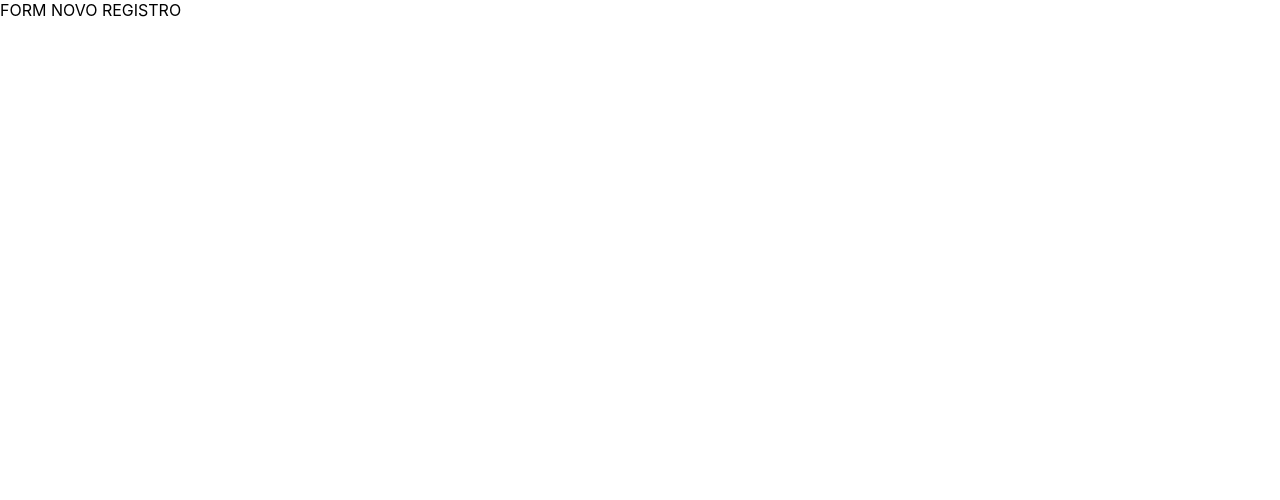
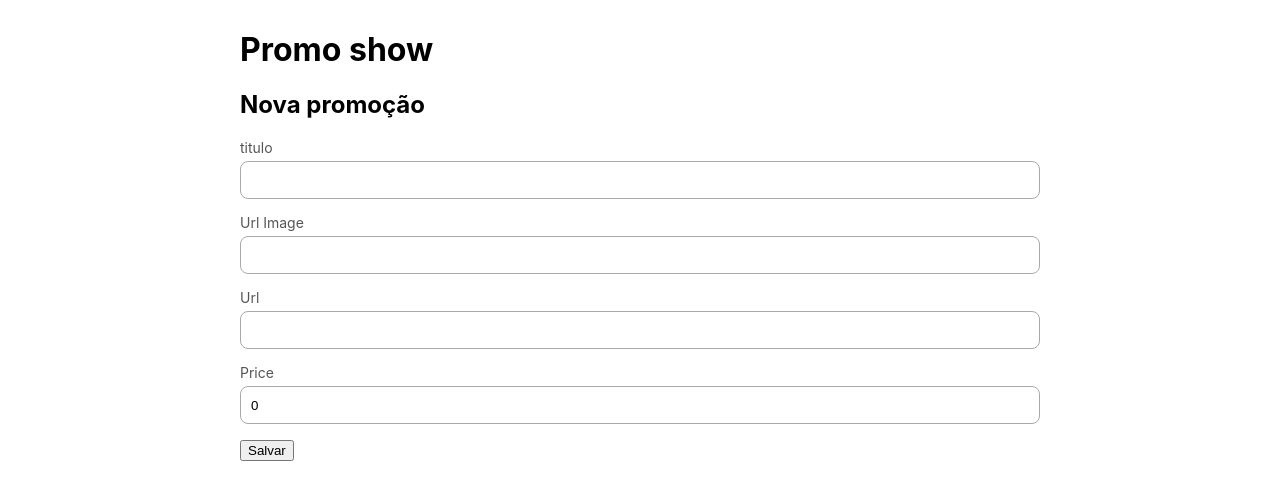
Before and after one commit to fwoliveira/list_promotion, a React (Create React App) app: page /create in a window 1280 px wide. Shown: the top 500 px of the page. Built offline with nearby package versions, Linux system fonts and the light colour scheme.

Commit message:
edit-promoçoes

```diff
--- a/src/Routes/Root.jsx
+++ b/src/Routes/Root.jsx
@@ -6,7 +6,7 @@ import {
   Route,
 } from "react-router-dom";
 
-import PagesPromotionForm from "../pages/Promotion/Form/form";
+import PagesPromotionForm from "../pages/Promotion/Form/Form";
 
 // import PagesPromotionlist from "../pages/Promotion/List/list";
 import PagesPromotionSearch from "../pages/Promotion/Search/Search";
--- /dev/null
+++ b/src/componets/Promotion/Form/Form.jsx
@@ -0,0 +1,97 @@
+import React , {useEffect,useState} from 'react';
+import FormCss from './Form.module.css';
+import axios from 'axios';
+import { useNavigate } from 'react-router-dom';
+
+const initialValue = {
+    title: '',
+    imageUrl:'',
+    url: '',
+    price: 0,
+}
+
+
+
+const PromotionForm = ({id}) => {
+    const[values, setValues] = useState(initialValue);
+    const navigate = useNavigate();
+    console.log(values);
+    function onChange(ev){
+        const{name, value} = ev.target;
+
+        // console.log({name, value});
+        setValues({...values, [name]: value})
+    }
+    useEffect( ()=>{
+        if(id){
+            axios.get(`http://localhost:5000/promotions/${id}`)
+            .then( (response) => {
+                setValues(response.data);
+            })
+        }
+
+    }, [id])
+
+
+
+    function onSubmit(ev){
+        ev.preventDefault();
+
+        const method = id ? 'put' : 'post';
+        const url = id
+          ?`http://localhost:5000/promotions/${id}`
+          :'http://localhost:5000/promotions'
+
+          axios[method](url, values)
+          .then( (response) => {
+              navigate('/');
+          })
+
+        // ev.preventDefault();
+        // axios.post('http://localhost:5000/promotions/', values)
+        // .then( (response) => {
+        //     navigate('/')
+        // })
+
+
+    }
+    return(
+        <div>
+            <h1>Promo show</h1>
+            <h2> Nova promoção</h2>
+            <form onSubmit={onSubmit}>
+                <div className={FormCss.PromotionFormGroup}>
+                <label htmlFor="title">titulo</label>
+                <input type="text" id="title" name="title" value={values.title} onChange={onChange} />
+                </div>
+
+                <div className={FormCss.PromotionFormGroup}>
+                <label htmlFor="title">Url Image</label>
+                <input type="text" id="imageUrl" name="imageUrl" value={values.imageUrl} onChange={onChange} />
+                </div>
+
+                <div className={FormCss.PromotionFormGroup}>
+                <label htmlFor="url">Url</label>
+                <input type="text" id="url" name="url" value={values.url} onChange={onChange} />
+                </div>
+
+                <div className={FormCss.PromotionFormGroup}>
+                <label htmlFor="price">Price</label>
+                <input type="number" step="any" id="price" name="price" value={values.price} onChange={onChange} />
+                </div>
+
+                <div>
+                    <button type="submit">
+                        Salvar
+                    </button>
+                </div>
+
+
+
+
+            </form>
+        </div>
+    )
+}
+
+export default PromotionForm;
--- /dev/null
+++ b/src/componets/Promotion/Form/Form.module.css
@@ -0,0 +1,18 @@
+.PromotionFormGroup{
+    display: flex;
+    flex-direction: column;
+    margin-bottom: 15px;
+}
+.PromotionFormGroup label{
+    margin-bottom: 5px;
+    font-size: 14px;
+    font-weight: 500px ;
+    color: #555;
+}
+.PromotionFormGroup input{
+    border: 1px solid #aaa;
+    border-radius: 8px;
+    background-color: #fff;
+    height: 36px;
+    padding: 0 10px;
+}
--- a/src/componets/Promotion/Search/Search.jsx
+++ b/src/componets/Promotion/Search/Search.jsx
@@ -15,7 +15,7 @@ const PromotionSearch = () => {
             params.title_like = search;
           }
 
-          axios.get('http://localhost:5000/promotions?_embed=comments', { params })
+          axios.get('http://localhost:5000/promotions?_embed=comments&_order=desc&_sort=id', { params })
           .then((response) => {
             console.log(response.data);
             setPromotions(response.data);
--- a/src/componets/Promotion/Search/Search.module.css
+++ b/src/componets/Promotion/Search/Search.module.css
@@ -9,7 +9,7 @@
 .PromotionSearchInput{
     display:flex;
     height: 42px;
-    border: 2px solid #ffff;
+    border: 2px solid #ccc;
     border-radius: 8px;
     width: 100%;
     margin-bottom: 20px;
--- a/src/componets/Promotion/card/Card.jsx
+++ b/src/componets/Promotion/card/Card.jsx
@@ -1,5 +1,6 @@
 import React from "react";
 import card from "./card.module.css";
+import {Link} from "react-router-dom";
 function PromotionCard({promotion} ) {
   return (
     <div className={card.promotionCard}>
@@ -20,7 +21,8 @@ function PromotionCard({promotion} ) {
             {promotion.comments.length }{''}
             {promotion.comments.length >1 ? 'Comentario':'Comentarios' }
           </div >
-          <a className={card.promotionCardLink} href= {promotion.URL}>Ir para o site</a>
+          <a className={card.promotionCardLink} href= {promotion.URL} rel="nooper">Ir para o site</a>
+          <Link to={`/edit/${promotion.id}`}>editar</Link>
         </footer>
       </div>
     </div>
--- a/src/pages/Promotion/Form/form.jsx
+++ b/src/pages/Promotion/Form/form.jsx
@@ -1,16 +1,13 @@
 import React from 'react';
-import{useParams} from 'react-router-dom';
-
+import PromotionForm from 'componets/Promotion/Form/Form';
+import UIContainer from "../../../componets/UI/Container/container"
+import {useParams} from 'react-router-dom'
 const PagesPromotionForm = () => {
-     const {id} = useParams();
+     const { id } =useParams();
     return(
-        <div>
-            { !id
-              ? 'FORM NOVO REGISTRO'
-              : 'FORM EDITAR REGISTRO'
-            }
-               {id && <div> id: {id} </div>}
-        </div>
+        <UIContainer>
+            <PromotionForm id={ id ? Number.parseInt(id, 10) : null} />
+        </UIContainer>
     )
 }
 
--- a/src/pages/Promotion/Search/Search.jsx
+++ b/src/pages/Promotion/Search/Search.jsx
@@ -4,7 +4,7 @@ import UIContainer from "../../../componets/UI/Container/container"
 const PagesPromotionSearch = () => {
     return (
         <UIContainer>
-            <PromotionSearch/>''
+            <PromotionSearch/>
         </UIContainer>
     );
 
```
